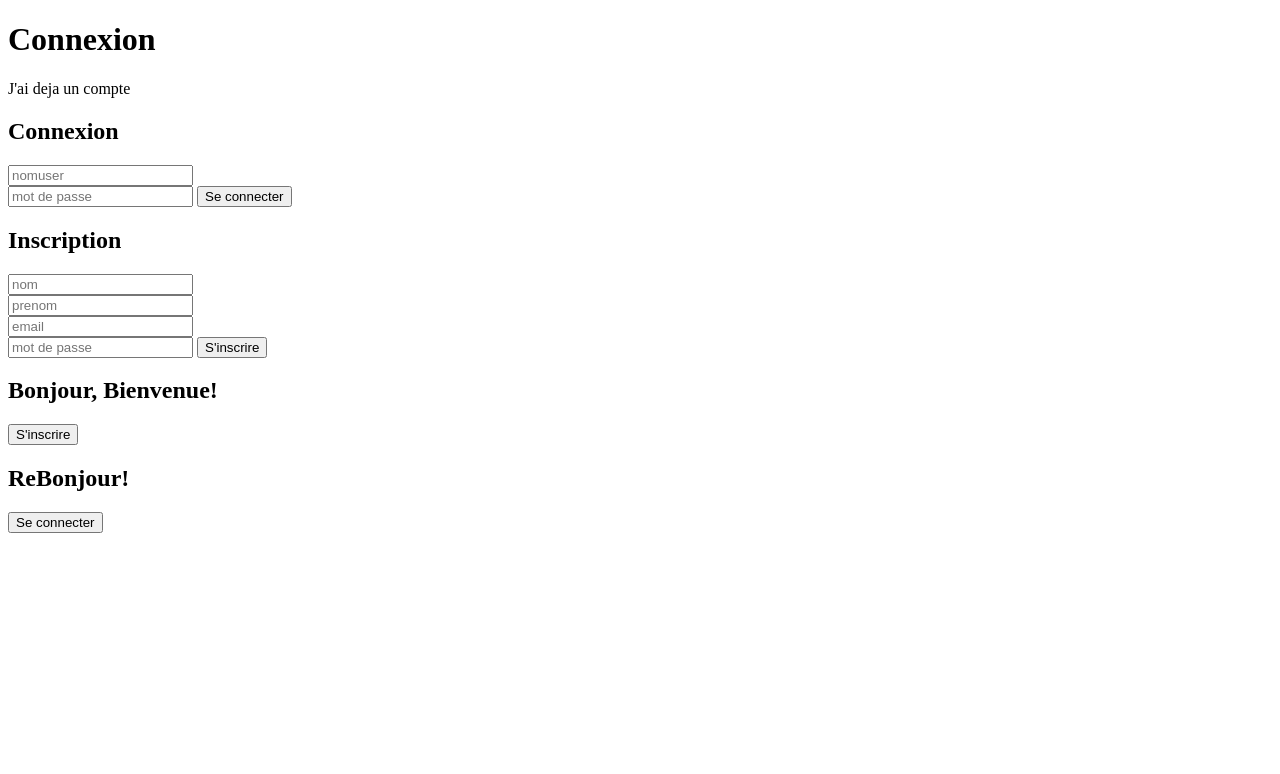
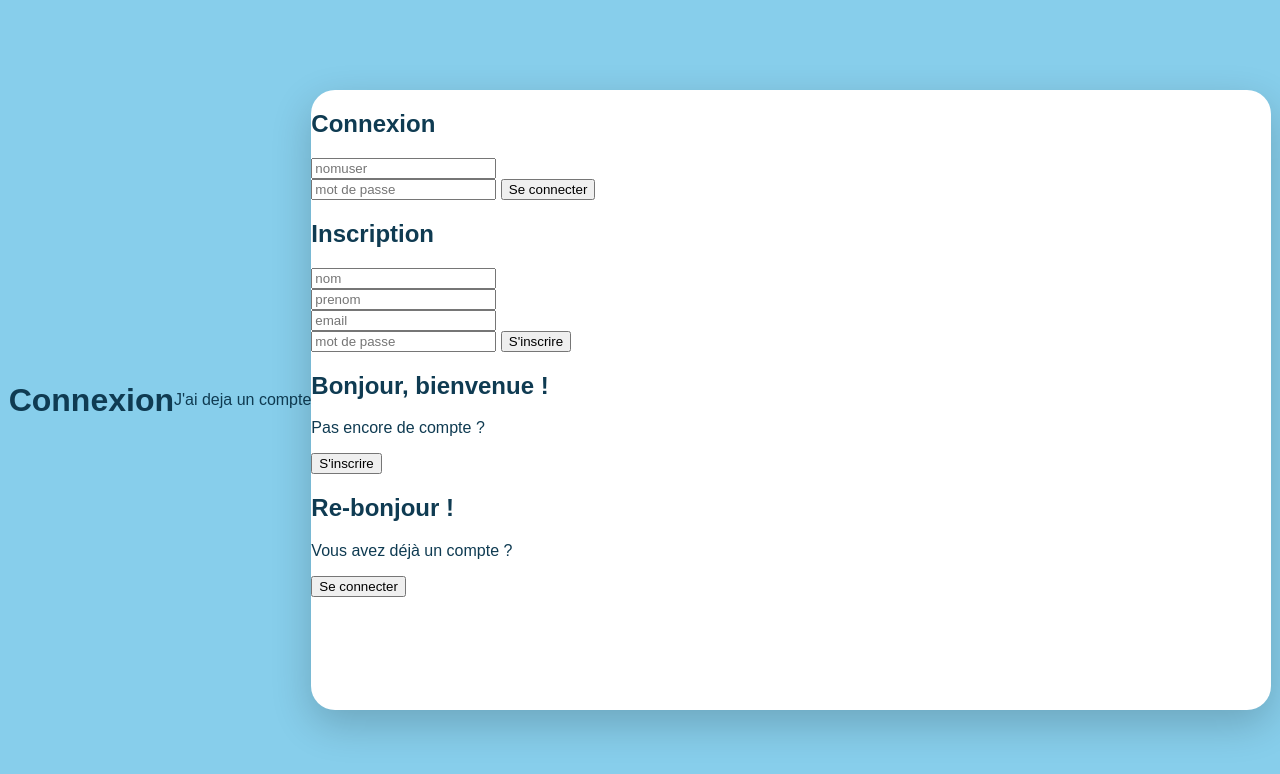
Before and after one commit to nhdlike-oss/ProjetLibre, a plain HTML site: page index.html in a window 1280 px wide. Drawn offline with Linux system fonts and the light colour scheme.

Commit message:
modification de la page accueil ajout de style

```diff
--- a/index.html
+++ b/index.html
@@ -1,24 +1,24 @@
 <!DOCTYPE html>
-<html lang="en">
+<html lang="fr">
     <head>
         <meta charset="UTF-8">
-        <meta name viewport"
-        content="width=device-width,
-        initial-scale=1.0">
+        <meta name="viewport"
+        content="width=device-width, initial-scale=1.0">
         <title>Antigaspe</title>
+        <link rel="stylesheet" href="style.css"
     </head>
 <body>
     <h1>Connexion</h1>
     <p>J'ai deja un compte</p>
      <main class="auth" id="auth">
-        <from  class="Connexion">
+        <form  class="Connexion">
             <h2>Connexion</h2>
             <input placeholder="nomuser">
             <br>
          <input type="password" placeholder="mot de passe">
          <button>Se connecter</button>
 
-        </from>
+        </form>
     <form class= "enregistrer">
         <h2>Inscription</h2>
 
@@ -31,13 +31,20 @@
          <input type="password" placeholder="mot de passe">
          <button>S'inscrire</button>
     </form>
-    <aside class="Bienvenue">
-        <h2>Bonjour, Bienvenue!</h2>
-        <button id ="DeSincrire">S'inscrire</button>
-        <h2>ReBonjour!</h2>
-        <button id="Se connecter">Se connecter</button>
-    </aside>
+    <aside class="bienvenue">
+    <div class="panneau-inscrire">
+        <h2>Bonjour, bienvenue !</h2>
+        <p>Pas encore de compte ?</p>
+        <button type="button" id="btnInscrire">S'inscrire</button>
+    </div>
+    <div class="panneau-connexion">
+        <h2>Re-bonjour !</h2>
+        <p>Vous avez déjà un compte ?</p>
+        <button type="button" id="btnConnexion">Se connecter</button>
+    </div>
+</aside>
      </main>
 
 
 </body>
+</html>
--- a/style.css
+++ b/style.css
@@ -1,7 +1,28 @@
-body{
-    background-color: rgb(119, 226, 190);fron-family:Arial}
-    .auth{
-        position:relative; width: 960px;height: 620px;
-        background:white; overflow:hidden;
-        border-radius: 24px; box-shadow:0 14px 40px #002;
+:root
+ {
+    --bleu: #87CEEB;
+    --bleu-fonce: #1B6F96;
+    --texte: #0F3B52;
+    --rouge: #C0392B;
+     }
+
+body {
+    margin: 0;
+    min-height: 100vh;
+    display: flex;
+    align-items: center;
+    justify-content: center;
+    background-color: var(--bleu);
+    font-family: Arial, sans-serif;
+    color: var(--texte);
     }
+    .auth {
+    position: relative;
+    width: 960px;
+    max-width: 95vw;
+    height: 620px;
+    background: white;
+    border-radius: 24px;
+    overflow: hidden;
+    box-shadow: 0 14px 40px rgba(0, 0, 0, 0.2);
+ }
```
